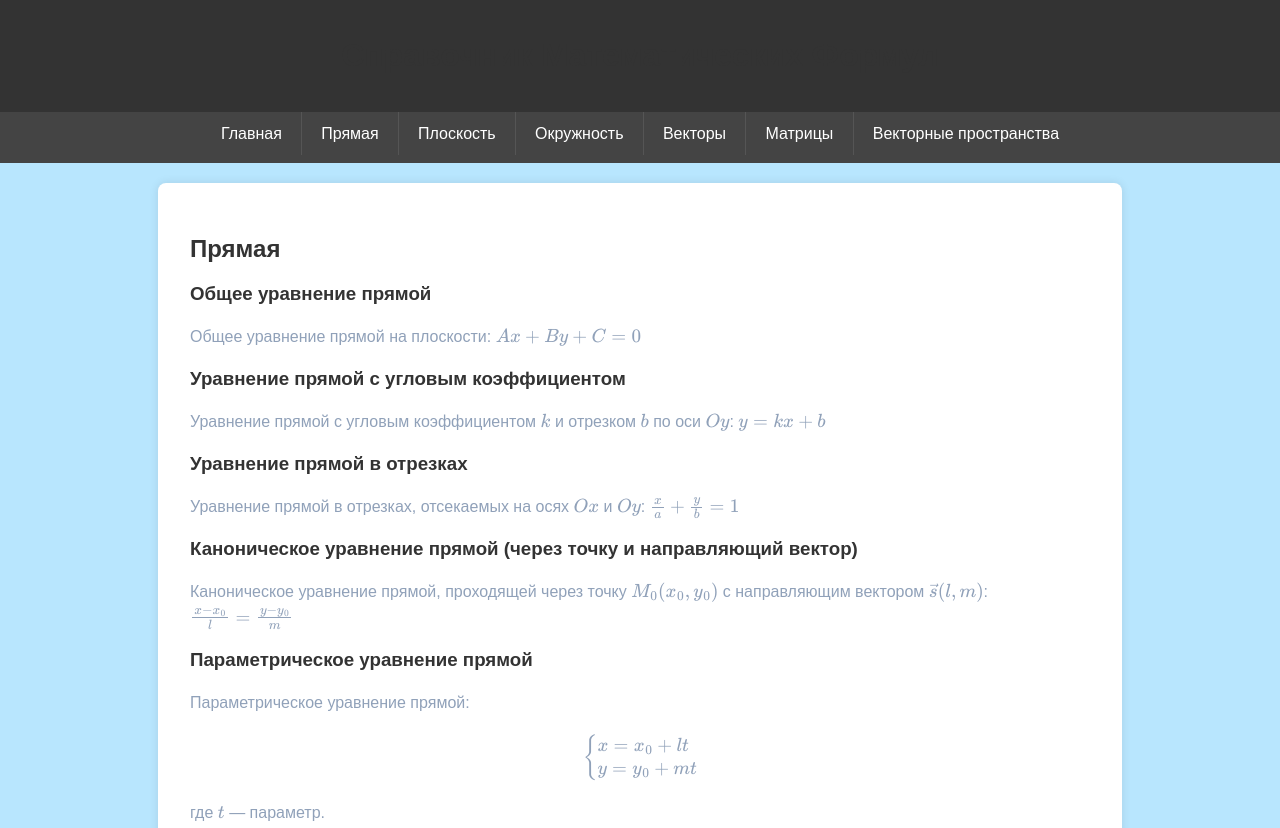
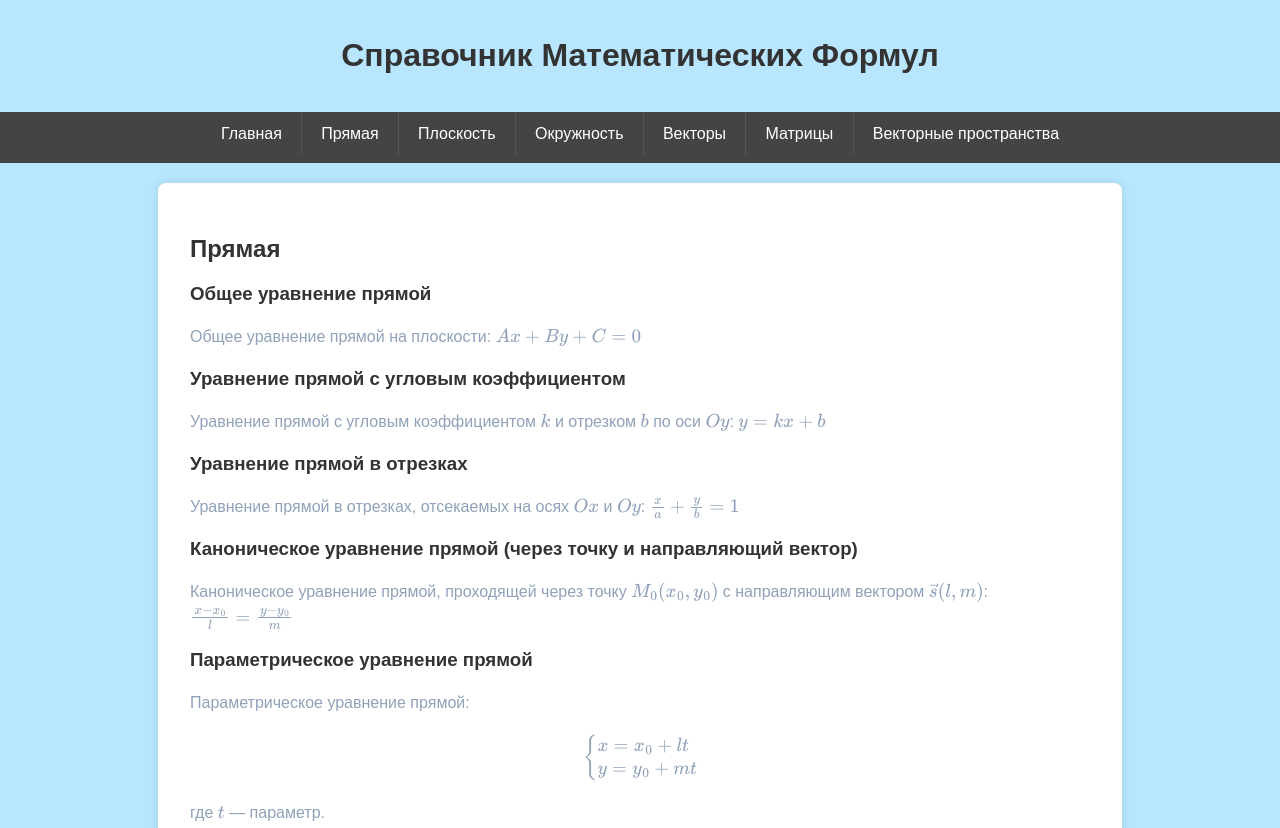
Before and after one commit to irinaserena-cell/formulas-site, a plain HTML site: page line.html in a window 1280 px wide. Shown: the top 828 px of the page. Drawn offline with nearby package versions, Linux system fonts and the light colour scheme.

Commit message:
Update style.css

```diff
--- a/style.css
+++ b/style.css
@@ -8,8 +8,8 @@ body {
 }
 
 header {
-    background-color: #333;
-    color: #fff;
+    background-color: #b8e6fe;
+    color: #90a1b9;
     padding: 1em 0;
     text-align: center;
 }
```
